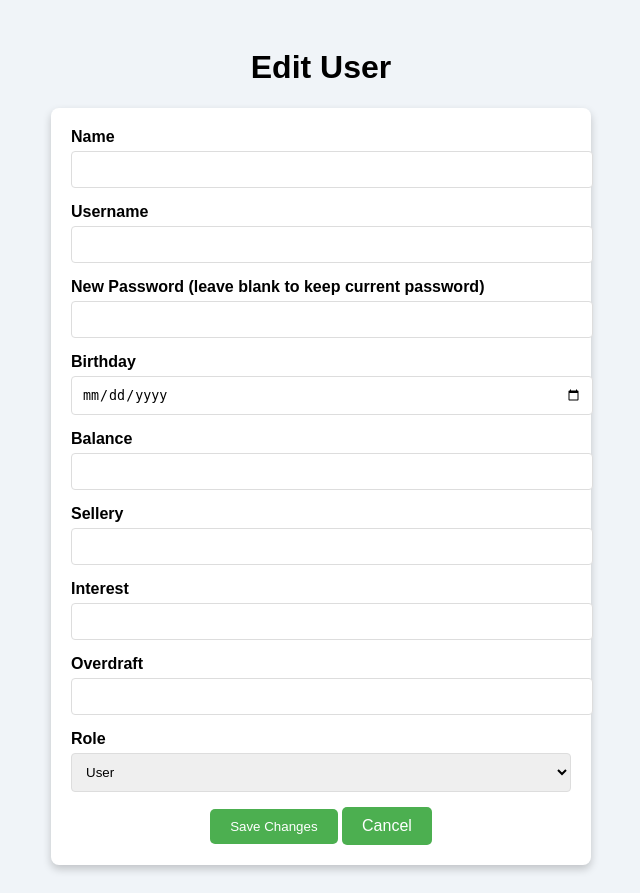
After one commit to V0vaG/v_bank_src, a Flask app: template app/templates/edit_user.html in a window 1280 px wide. The commit adds this page. Shown: the whole page, without its empty margins (319-959 px from the left). Run offline with Flask 3, Linux system fonts and the light colour scheme; the template is opened without the code that fills it, so the values that code supplies are empty.

Commit message:
add user edit

```diff
--- a/app/app.py
+++ b/app/app.py
@@ -175,6 +175,7 @@ def home():
     # Render the home page with the admin flag
     return render_template('index.html', version=version, host=host, is_admin=is_admin, user=username)
 
+
 @app.route('/admin', methods=['GET', 'POST'])
 @login_required
 def admin_area():
@@ -196,27 +197,56 @@ def admin_area():
 
         allow_registration = config.get('allow_registration', False)
 
-        # Count topics created by each user
-        user_topics_count = {user['username']: 0 for user in users}
-
-        for folder in os.listdir(DATA_DIR):
-            folder_path = os.path.join(DATA_DIR, folder)
-            if os.path.isdir(folder_path):
-                json_file = os.path.join(folder_path, f"{folder}.json")
-                if os.path.exists(json_file):
-                    with open(json_file, 'r') as f:
-                        topic_data = json.load(f)[0]
-                        editor = topic_data.get('editor')
-                        if editor in user_topics_count:
-                            user_topics_count[editor] += 1
-
-        # Create a list of user data with the topic counts
-        user_data = [(user, user_topics_count.get(user['username'], 0)) for user in users]
-
-        return render_template('admin.html', allow_registration=allow_registration, user_data=user_data)
+        # Pass the users' data to the template
+        return render_template('admin.html', allow_registration=allow_registration, user_data=users)
 
     flash("You do not have access to the admin area.", "danger")
     return redirect(url_for('home'))
+
+@app.route('/edit_user/<username>', methods=['GET', 'POST'])
+@login_required
+def edit_user(username):
+    # Ensure the logged-in user is an admin
+    active_username = session.get('active_user')
+    with open(USERS_FILE, 'r') as f:
+        users = json.load(f)
+
+    active_user = next((u for u in users if u['username'] == active_username), None)
+    if not active_user or active_user['kind'] != 'admin':
+        flash("You do not have permission to perform this action.", "danger")
+        return redirect(url_for('home'))
+
+    # Find the user to edit
+    user = next((u for u in users if u['username'] == username), None)
+    if not user:
+        flash(f"User '{username}' not found.", "danger")
+        return redirect(url_for('admin_area'))
+
+    if request.method == 'POST':
+        # Update user details
+        user['name'] = request.form.get('name')
+        user['username'] = request.form.get('username')
+        user['birthday'] = request.form.get('birthday')
+        user['balance'] = int(request.form.get('balance', 0))
+        user['sellery'] = int(request.form.get('sellery', 0))
+        user['interest'] = int(request.form.get('interest', 0))
+        user['overdraft'] = int(request.form.get('overdraft', 0))
+        user['kind'] = request.form.get('role')  # Update role
+
+        # Handle password change
+        new_password = request.form.get('password')
+        if new_password:
+            user['password'] = generate_password_hash(new_password)
+
+        # Save updated users list
+        with open(USERS_FILE, 'w') as f:
+            json.dump(users, f, indent=4)
+
+        flash(f"User '{username}' updated successfully.", "success")
+        return redirect(url_for('admin_area'))
+
+    return render_template('edit_user.html', user=user)
+
 
 @app.route('/delete_user/<username>', methods=['POST'])
 @login_required
--- /dev/null
+++ b/app/templates/edit_user.html
@@ -0,0 +1,96 @@
+<!DOCTYPE html>
+<html lang="en">
+<head>
+    <meta charset="UTF-8">
+    <meta name="viewport" content="width=device-width, initial-scale=1.0">
+    <title>Edit User</title>
+    <style>
+        body {
+            font-family: Arial, sans-serif;
+            background-color: #f0f4f8;
+            padding: 20px;
+        }
+
+        h1 {
+            text-align: center;
+        }
+
+        form {
+            max-width: 500px;
+            margin: 0 auto;
+            background: #fff;
+            padding: 20px;
+            border-radius: 8px;
+            box-shadow: 0 4px 8px rgba(0, 0, 0, 0.2);
+        }
+
+        label {
+            display: block;
+            margin-bottom: 5px;
+            font-weight: bold;
+        }
+
+        input, select {
+            width: 100%;
+            padding: 10px;
+            margin-bottom: 15px;
+            border: 1px solid #ddd;
+            border-radius: 4px;
+        }
+
+        .button {
+            display: inline-block;
+            background-color: #4CAF50;
+            color: white;
+            padding: 10px 20px;
+            border: none;
+            border-radius: 5px;
+            text-decoration: none;
+            cursor: pointer;
+        }
+
+        .button:hover {
+            background-color: #45a049;
+        }
+    </style>
+</head>
+<body>
+    <h1>Edit User</h1>
+    <form method="POST">
+        <label for="name">Name</label>
+        <input type="text" id="name" name="name" value="{{ user['name'] }}" required>
+
+        <label for="username">Username</label>
+        <input type="text" id="username" name="username" value="{{ user['username'] }}" required>
+
+        <label for="password">New Password (leave blank to keep current password)</label>
+        <input type="password" id="password" name="password">
+
+        <label for="birthday">Birthday</label>
+        <input type="date" id="birthday" name="birthday" value="{{ user['birthday'] }}">
+
+        <label for="balance">Balance</label>
+        <input type="number" id="balance" name="balance" value="{{ user['balance'] }}" required>
+
+        <label for="sellery">Sellery</label>
+        <input type="number" id="sellery" name="sellery" value="{{ user['sellery'] }}" required>
+
+        <label for="interest">Interest</label>
+        <input type="number" id="interest" name="interest" value="{{ user['interest'] }}" required>
+
+        <label for="overdraft">Overdraft</label>
+        <input type="number" id="overdraft" name="overdraft" value="{{ user['overdraft'] }}" required>
+
+        <label for="role">Role</label>
+        <select id="role" name="role" required>
+            <option value="user" {% if user['kind'] == 'user' %}selected{% endif %}>User</option>
+            <option value="admin" {% if user['kind'] == 'admin' %}selected{% endif %}>Admin</option>
+        </select>
+
+        <div style="text-align: center;">
+            <button class="button" type="submit">Save Changes</button>
+            <a href="{{ url_for('admin_area') }}" class="button">Cancel</a>
+        </div>
+    </form>
+</body>
+</html>
```
Also changed, not shown: app/templates/admin.html (+54 -158 lines).
